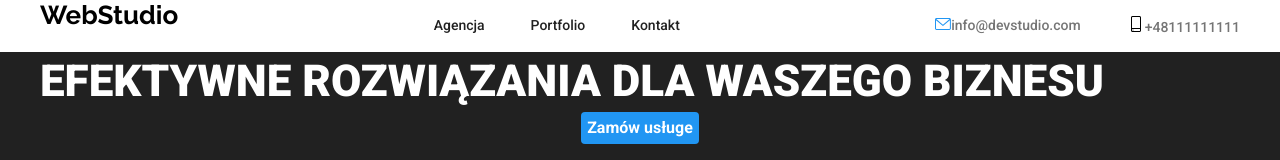
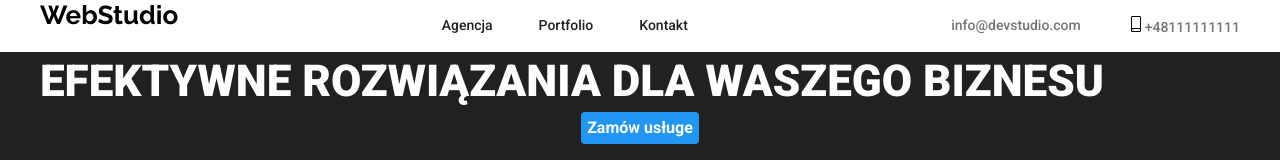
Before and after one commit to JakubBauer/goit-markup-hw-04, a plain HTML site: page index.html in a window 1280 px wide. Shown: the top 160 px of the page. Drawn offline with nearby package versions, Linux system fonts and the light colour scheme.

Commit message:
Update index.html

```diff
--- a/index.html
+++ b/index.html
@@ -32,11 +32,7 @@
       </nav>
       <ul class="headercontact" >
         <li class="hcontact">
-          <svg class="mail-icon" width="16px" height="12px">
-            <use
-            href="./images/icons.svg/symbol-defs (1).svg#icon-mail">
-          </use>
-          </svg><a class="contact" href="mailto:info@devstudio.com">info@devstudio.com</a></li>
+         <a class="contact" href="mailto:info@devstudio.com">info@devstudio.com</a></li>
         <li class="hcontact">
           <svg width="10px" height="16px">
             <use
```
